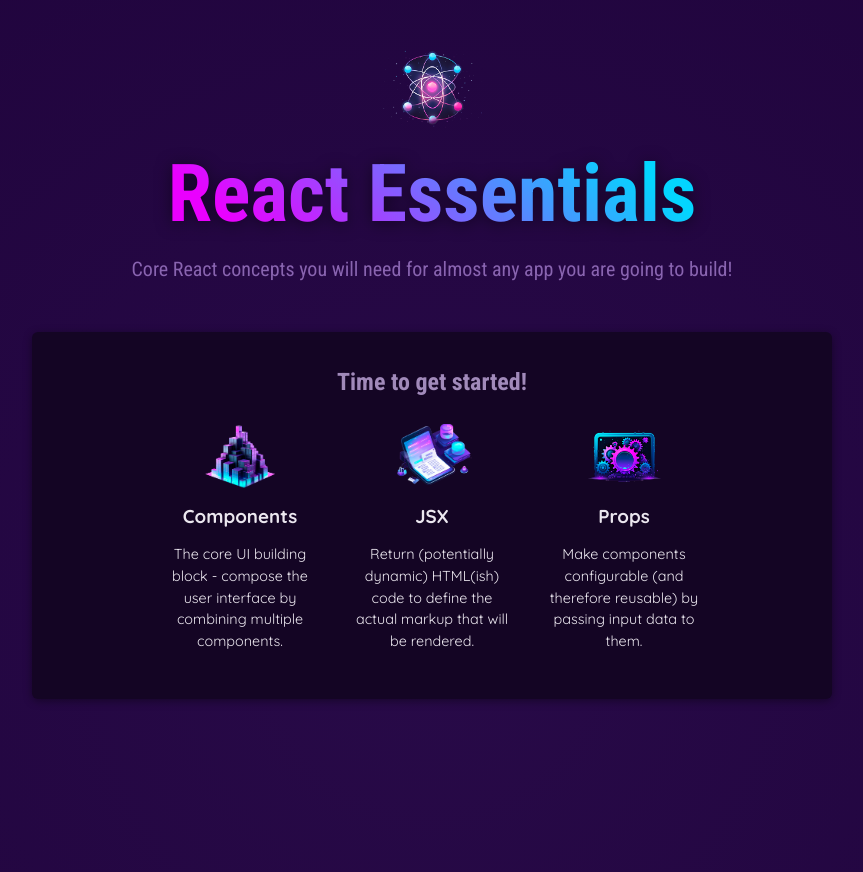
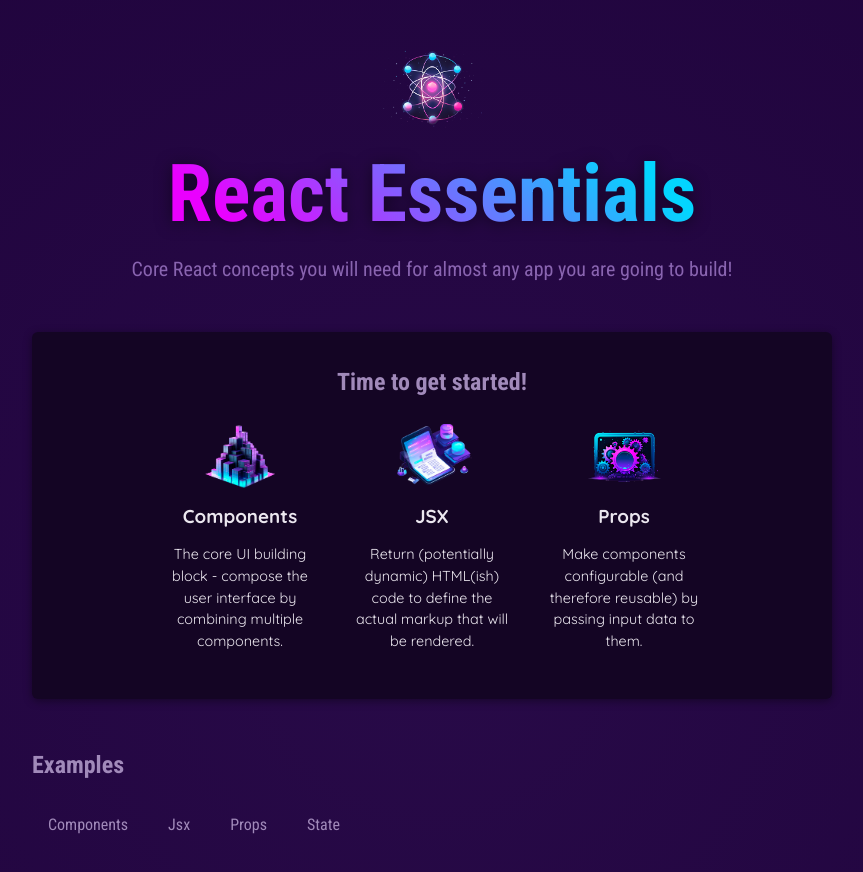
Before and after one commit to kaiansamuel/React_Essentials, a React (Vite) app: page / in a window 1280 px wide. Shown: the top 872 px of the page, without its empty margins (208-1071 px from the left). Built offline with nearby package versions, Linux system fonts and the light colour scheme.

Commit message:
Create buttons for childrens

```diff
--- a/src/App.jsx
+++ b/src/App.jsx
@@ -1,6 +1,7 @@
 import { CORE_CONCEPTS } from './data.js'
 import Header from './components/Header/Header.jsx';
 import CoreConcept from './components/CoreConcept.jsx';
+import TabButton from './components/TabButton.jsx';
 
 
 function App() {
@@ -16,7 +17,15 @@
             <CoreConcept{...CORE_CONCEPTS[2]} />
           </ul>
         </section>
-
+        <section id='examples'>
+          <h2>Examples</h2>
+          <menu>
+            <TabButton>Components</TabButton>
+            <TabButton>Jsx</TabButton>
+            <TabButton>Props</TabButton>
+            <TabButton>State</TabButton>
+          </menu>
+        </section>
       </main>
     </div>
   );
--- /dev/null
+++ b/src/components/TabButton.jsx
@@ -0,0 +1,9 @@
+const TabButton = ({ children }) => {
+  return (
+    <li>
+      <button>{ children }</button>
+    </li>
+  )
+}
+
+export default TabButton
```
